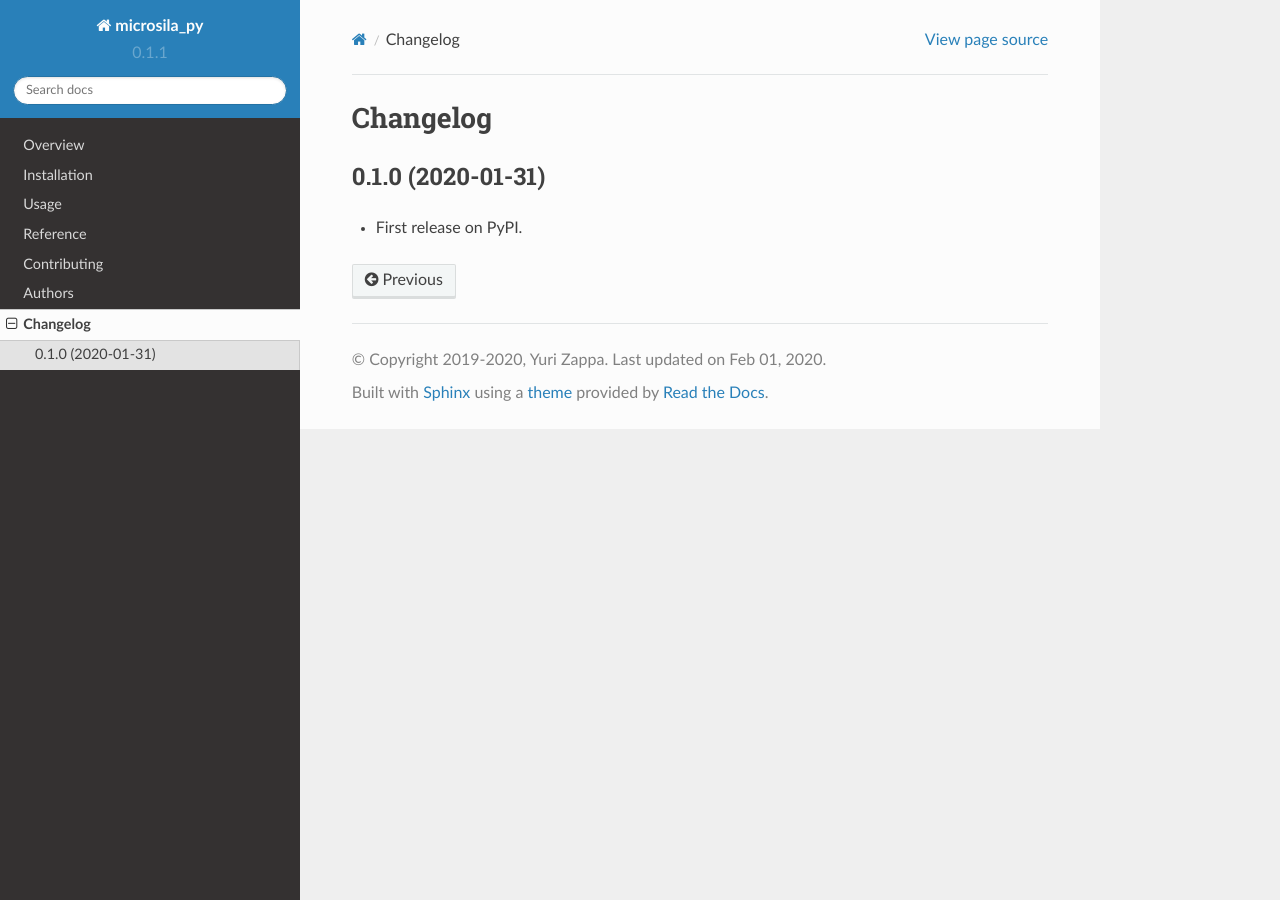
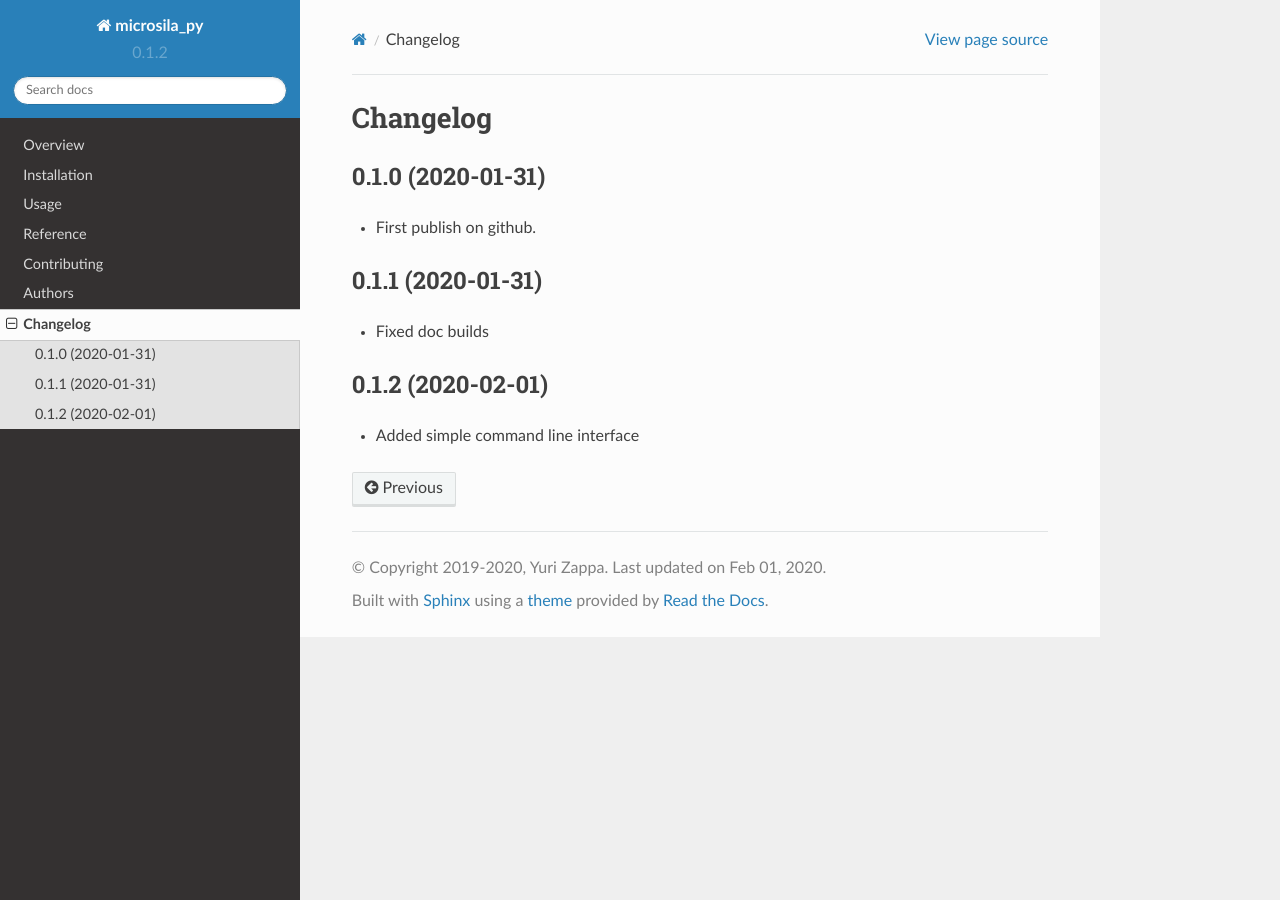
Before and after one commit to sugurd/microsila_py, a Sphinx documentation site: the page built from docs/changelog.rst, in a window 1280 px wide. Built offline with Sphinx 7.4.7 and the Read the Docs theme 2.0.0, drawn with Linux system fonts in a browser that asks for light colours.

Commit message:
Added simple command line interface

```diff
--- a/CHANGELOG.rst
+++ b/CHANGELOG.rst
@@ -5,4 +5,12 @@ Changelog
 0.1.0 (2020-01-31)
 ------------------
 
-* First release on PyPI.
+* First publish on github.
+
+0.1.1 (2020-01-31)
+------------------
+* Fixed doc builds
+
+0.1.2 (2020-02-01)
+------------------
+* Added simple command line interface
--- a/README.rst
+++ b/README.rst
@@ -30,9 +30,9 @@ Overview
     :alt: Coverage Status
     :target: https://codecov.io/github/sugurd/microsila_py
 
-.. |commits-since| image:: https://img.shields.io/github/commits-since/sugurd/microsila_py/v0.1.1.svg
+.. |commits-since| image:: https://img.shields.io/github/commits-since/sugurd/microsila_py/v0.1.2.svg
     :alt: Commits since latest release
-    :target: https://github.com/sugurd/microsila_py/compare/v0.1.1...master
+    :target: https://github.com/sugurd/microsila_py/compare/v0.1.2...master
 
 
 
--- a/docs/conf.py
+++ b/docs/conf.py
@@ -20,7 +20,7 @@ project = 'microsila_py'
 year = '2019-2020'
 author = 'Yuri Zappa'
 copyright = '{0}, {1}'.format(year, author)
-version = release = '0.1.1'
+version = release = '0.1.2'
 
 pygments_style = 'trac'
 templates_path = ['.']
--- a/setup.py
+++ b/setup.py
@@ -25,7 +25,7 @@ def read(*names, **kwargs):
 
 setup(
     name='microsila_py',
-    version='0.1.1',
+    version='0.1.2',
     license='MIT',
     description='A python backend for microsila MCU library',
     long_description='%s\n%s' % (
--- a/src/microsila_py/__init__.py
+++ b/src/microsila_py/__init__.py
@@ -1 +1 @@
-__version__ = '0.1.1'
+__version__ = '0.1.2'
```
Also changed, not shown: .bumpversion.cfg, 2 other files.
